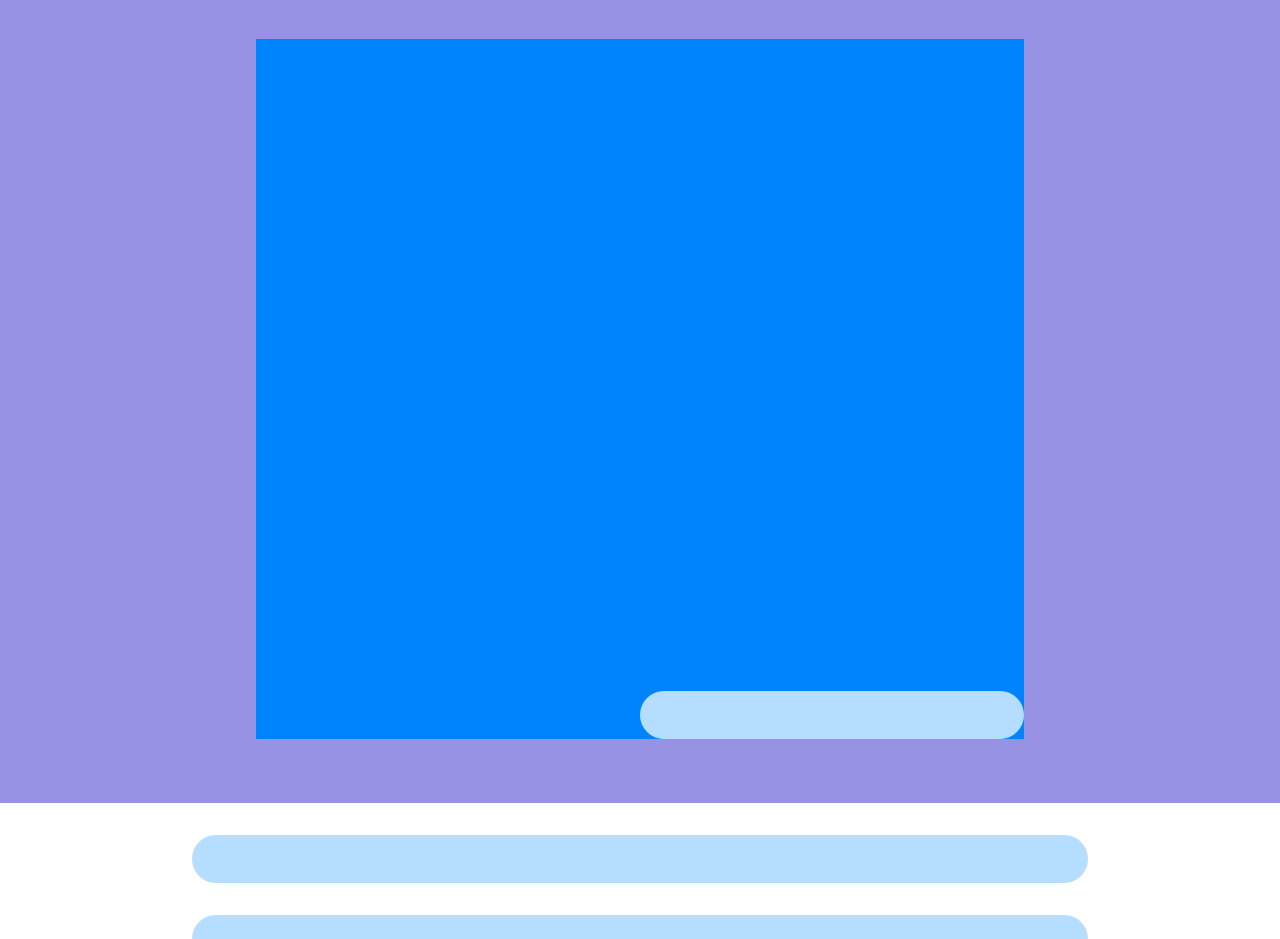
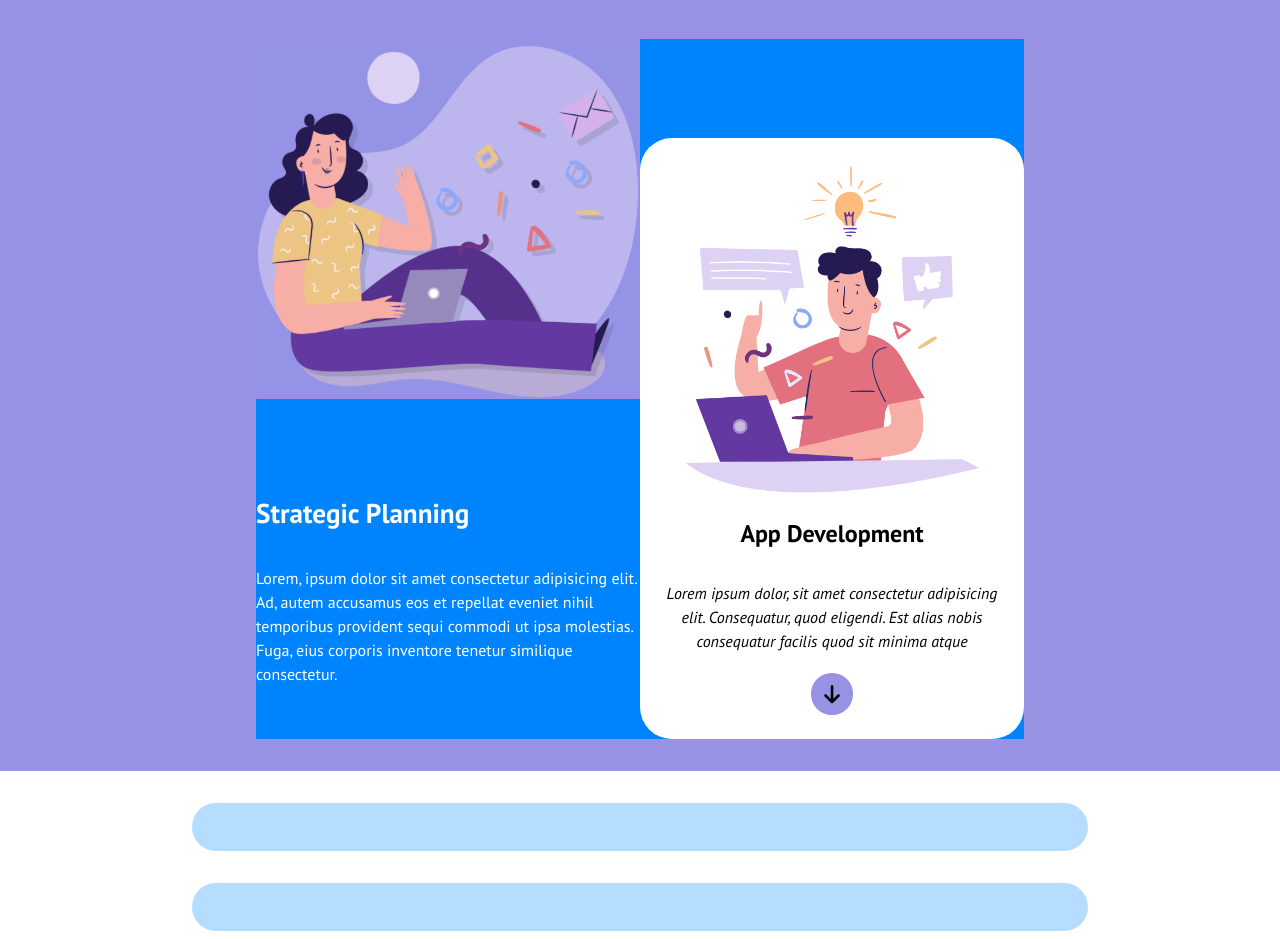
Before and after one commit to SamGrass/htmlcss-responsive-layout, a plain HTML site: page index.html in a window 1280 px wide. Shown: the part 1160-2099 px from the top of the page. Drawn offline with Linux system fonts and the light colour scheme.

Commit message:
add content in development

```diff
--- a/css/style.css
+++ b/css/style.css
@@ -6,9 +6,6 @@
     font-family: "PT Sans", sans-serif;
 }
 
-p {
-    line-height: 1.5em;
-}
 .container {
     margin: 0 auto;
     width: 85%;
@@ -35,10 +32,17 @@ p {
     background-color: #9792e4;
 }
 
+h4 {
+    font-size: 1.7rem;
+}
+
 h5 {
     font-size: 1.5rem;
 }
 
+p {
+    line-height: 1.5em;
+}
 .margin-bt-1_3 > * {
     margin-bottom: 1.3em;
 }
@@ -54,6 +58,12 @@ h5 {
     letter-spacing: 0.2em;
 }
 
+.btn-circle {
+    padding: 0.5em ;
+    border-radius: 50%;
+    letter-spacing: 0;
+    width: 2em;
+}
 .txt-bg-white {
     background-color: #fff;
     color: black;
@@ -62,6 +72,11 @@ h5 {
 .txt-bg-blue {
     background-color: #0084fd;
     color: #fff;
+}
+
+.txt-bg-lilac {
+    background-color: #9792e4;
+    color: black;
 }
 /* regole header */
 
@@ -121,13 +136,21 @@ main > section {
     padding: 4rem 0 2rem;
 }
 
-#development .col-sx {
-    margin-bottom: 2rem;
-    /* debug */
-    height: 500px;
-    background-color: #b5ffc6;
+#planning-image {
+    margin-bottom: 6rem;
 }
 
+#development .col-sx {
+    color: #fff;
+}
+
+#development .col {
+    background-color: #fff;
+}
+
+#development .col p {
+    font-style: italic;
+}
 /* regole benefits */
 #benefits {
     padding: 4rem 0 2rem;
@@ -169,6 +192,9 @@ footer {
     #feature #phone-image {
        max-width: 350px;
     }
+
+    /* regole development */
+
     /* regole testimonials */
     #testimonials .row {
         display: flex;
@@ -264,6 +290,7 @@ footer {
         align-self: flex-end;
         margin: 3% 2rem 0;
     }
+
     /* regole development */
     #development .container {
         width: 60%;
--- a/index.html
+++ b/index.html
@@ -153,9 +153,31 @@
         <section id="development" class="lilac-bg">
 
             <div class="container">
-                <div class="col-sx"></div>
+                <div class="col-sx margin-bt-1_3">
+
+                    <div id="planning-image">
+                        <img class="image-100" src="img/planning1.png" alt="planning1">
+                    </div>
+
+                    <h4>Strategic Planning</h4>
+
+                    <p>Lorem, ipsum dolor sit amet consectetur adipisicing elit. Ad, autem accusamus eos et repellat eveniet nihil temporibus provident sequi commodi ut ipsa molestias. Fuga, eius corporis inventore tenetur similique consectetur.</p>
+                </div>
                 <div class="col-dx">
-                    <div class="col"></div>
+                    <div class="col txt-center margin-bt-1_3">
+
+                        <div>
+                            <img class="image-100" src="img/planning2.png" alt="planning2">
+                        </div>
+
+                        <h5>App Development</h5>
+
+                        <p>Lorem ipsum dolor, sit amet consectetur adipisicing elit. Consequatur, quod eligendi. Est alias nobis consequatur facilis quod sit minima atque</p>
+
+                        <a href="#benefits">
+                            <i class="btn btn-circle txt-bg-lilac fa-solid fa-arrow-down"></i>
+                        </a>
+                    </div>
                 </div>
             </div>
 
```
